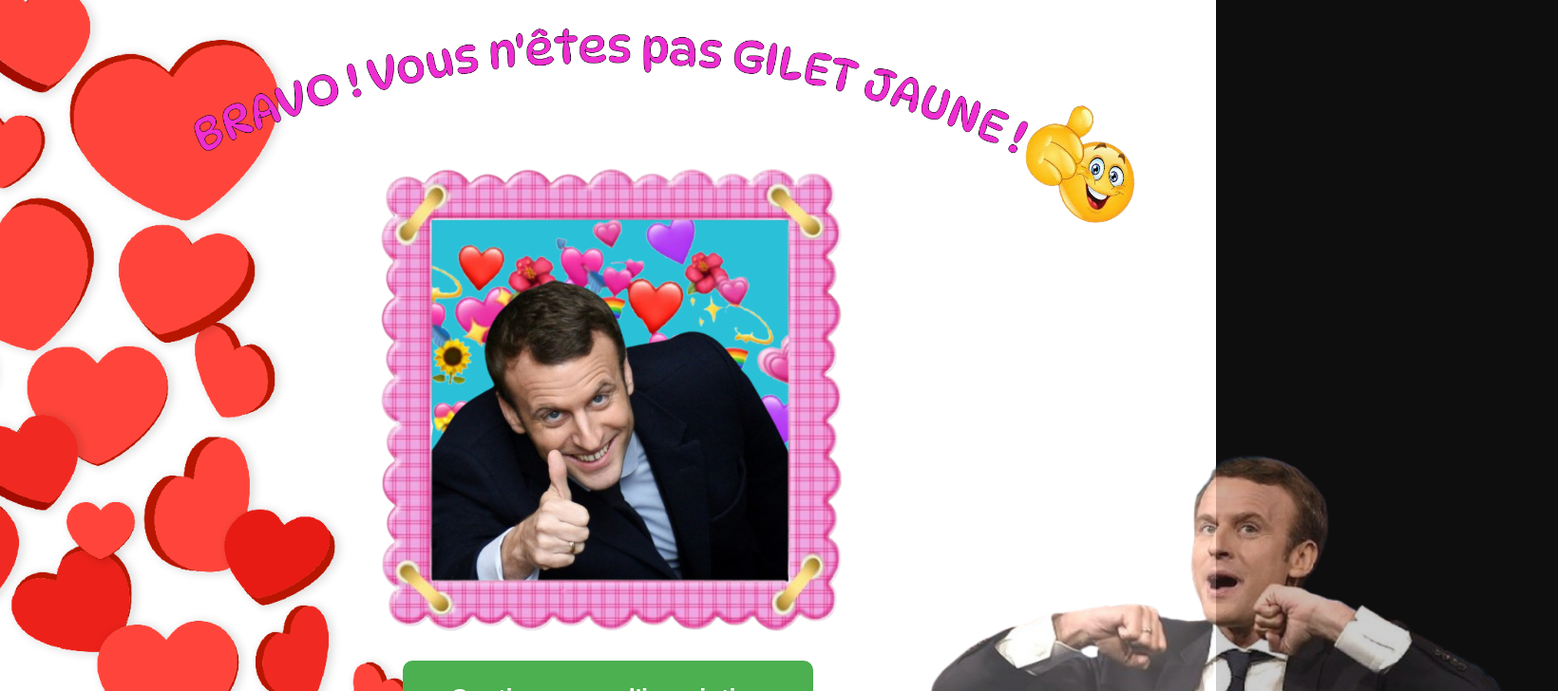
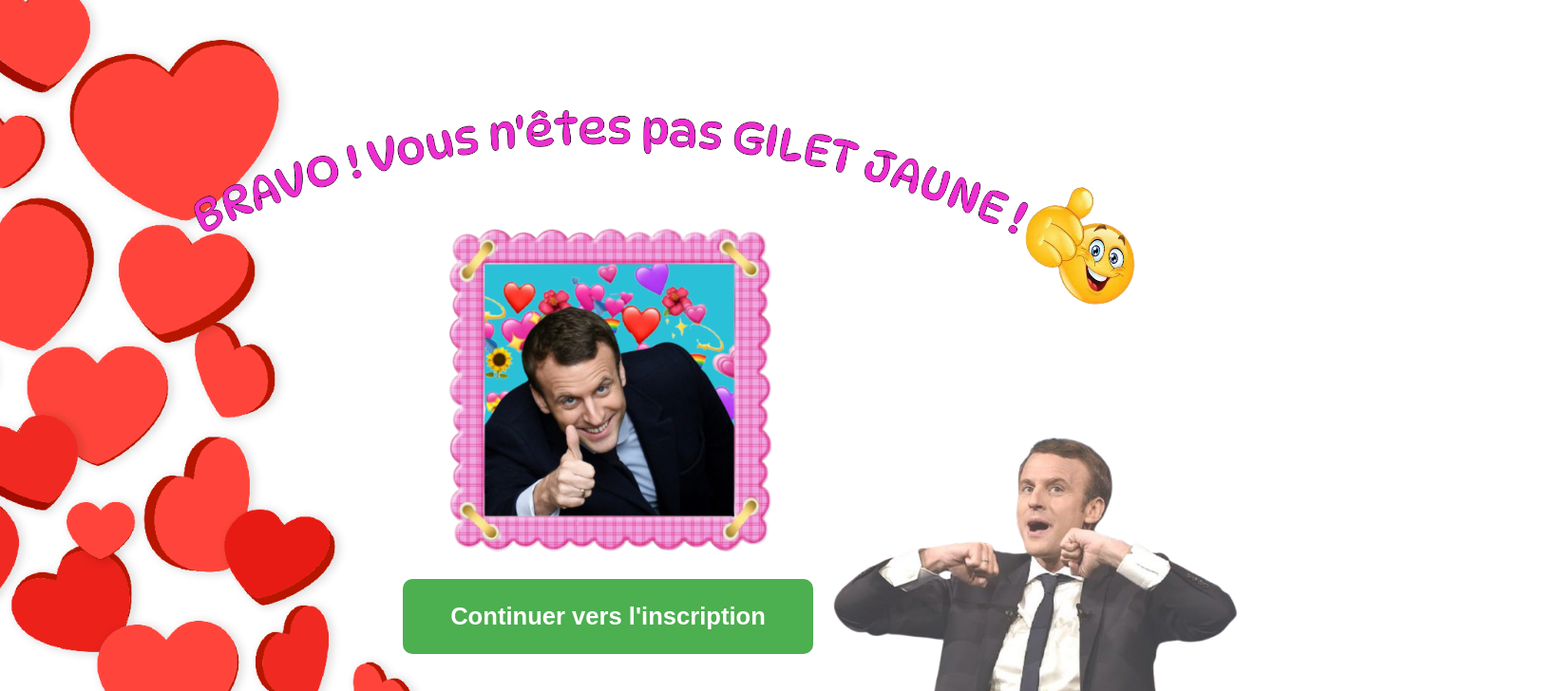
Before and after one commit to m-nsx/web, a React (Create React App) app in the folder projet_web/: page /Gentil in a window 1280 px wide. Shown: the top 728 px of the page at 95% size, 1640 px wide, since content can reach past the window. Built offline with nearby package versions, Linux system fonts and the light colour scheme.

Commit message:
Le questionnaire est scrollable et les autres pages ne le sont pas

```diff
--- a/projet_web/src/pages/Gentil.css
+++ b/projet_web/src/pages/Gentil.css
@@ -1,10 +1,12 @@
-body {
+body.gentil-page {
+  overflow: hidden;
+  height: 100%;
   margin: 0;
   padding: 0;
-
   background-size: cover;
   color: white;
 }
+
 
 .Pas_Gilet_Jaune {
   display: flex;
@@ -35,9 +37,11 @@ body {
   position: relative;
   align-items: center;
   width: 100%;
-  max-width: 500px;
+  max-width: 350px;
   height: auto;
   margin: 0 auto;
+  margin-top: -20px;
+
 }
 
 .emoji_pouce {
--- a/projet_web/src/pages/Gentil.js
+++ b/projet_web/src/pages/Gentil.js
@@ -1,9 +1,18 @@
 import React from 'react';
-import { useState } from "react";
+import { useEffect } from "react";
 import { useNavigate } from 'react-router-dom';
 import "./Gentil.css"
 
+
+
 function Gentil()  {
+
+    useEffect(() => {
+        document.body.className = "gentil-page";
+        return () => {
+            document.body.className = "";
+        };
+    }, []);
 
     return (
         <div
--- a/projet_web/src/pages/Mechant.css
+++ b/projet_web/src/pages/Mechant.css
@@ -1,9 +1,13 @@
-body {
+body.mechant-page {
     margin: 0;
     padding: 0;
     background-color: #000000f1;
     color: white;
+    overflow: hidden;
+    height: 100%;
 }
+
+
 
 .Gilet_jeune_Verif {
     display: flex;
@@ -38,7 +42,7 @@ body {
     border-radius: 10px;
     cursor: pointer;
     margin-bottom: 40px;
-    font-size: clamp(14px, 2vw, 28px);
+    font-size: clamp(10px, 2vw, 22px);
     font-weight: bold;
     text-transform: uppercase;
     text-shadow:
@@ -87,7 +91,7 @@ body {
   align-items: center;
   display: flex;
   width: 100%;
-  max-width: 600px;
+  max-width: 400px;
   height: auto;
   margin: 0 auto;
 }
--- a/projet_web/src/pages/Mechant.js
+++ b/projet_web/src/pages/Mechant.js
@@ -6,6 +6,12 @@ import './Mechant.css';
 
 
 function Mechant()  {
+    useEffect(() => {
+            document.body.className = "mechant-page";
+            return () => {
+                document.body.className = "";
+            };
+        }, []);
 
     return (
 
--- a/projet_web/src/pages/Questionnaire.css
+++ b/projet_web/src/pages/Questionnaire.css
@@ -1,3 +1,8 @@
+body.questionnaire-page {
+  overflow: auto !important;
+  height: auto !important;
+}
+
 .Titre {
   display: flex;
   flex-direction: row;
@@ -44,6 +49,7 @@
 
 
 .questionnaire-container {
+  overflow-y: scroll;
   display: flex;
   justify-content: center;
   align-items: center;
--- a/projet_web/src/pages/Questionnaire.js
+++ b/projet_web/src/pages/Questionnaire.js
@@ -1,5 +1,6 @@
 import React from 'react';
 import { useState } from "react";
+import { useEffect } from "react";
 import { useNavigate } from 'react-router-dom';
 import './Questionnaire.css';
 
@@ -10,6 +11,13 @@ function Questionnaire()  {
     const [reponse, setReponse] = useState({"q1":null, "q2":null, "q3":null, "q4":null, "q5":null});
     const [score, setScore] = useState(null);
     const [erreur, setErreur] = useState("");
+
+    useEffect(() => {
+                document.body.className = "questionnaire-page";
+                return () => {
+                    document.body.className = "";
+                };
+            }, []);
 
     // Fonctions
     const ChangerValeur = (question, valeur) => {
@@ -64,6 +72,7 @@ function Questionnaire()  {
             backgroundSize: 'cover',
             backgroundPosition: 'center',
             backgroundRepeat: 'no-repeat',
+            backgroundAttachment: 'fixed',
             }}>
 
             <div className="questionnaire">
@@ -82,7 +91,7 @@ function Questionnaire()  {
                         </div>
                     </div>
 
-                    <h1>{score}</h1>
+
 
                     {/* Question 1 */}
                     <div className="question">
```
